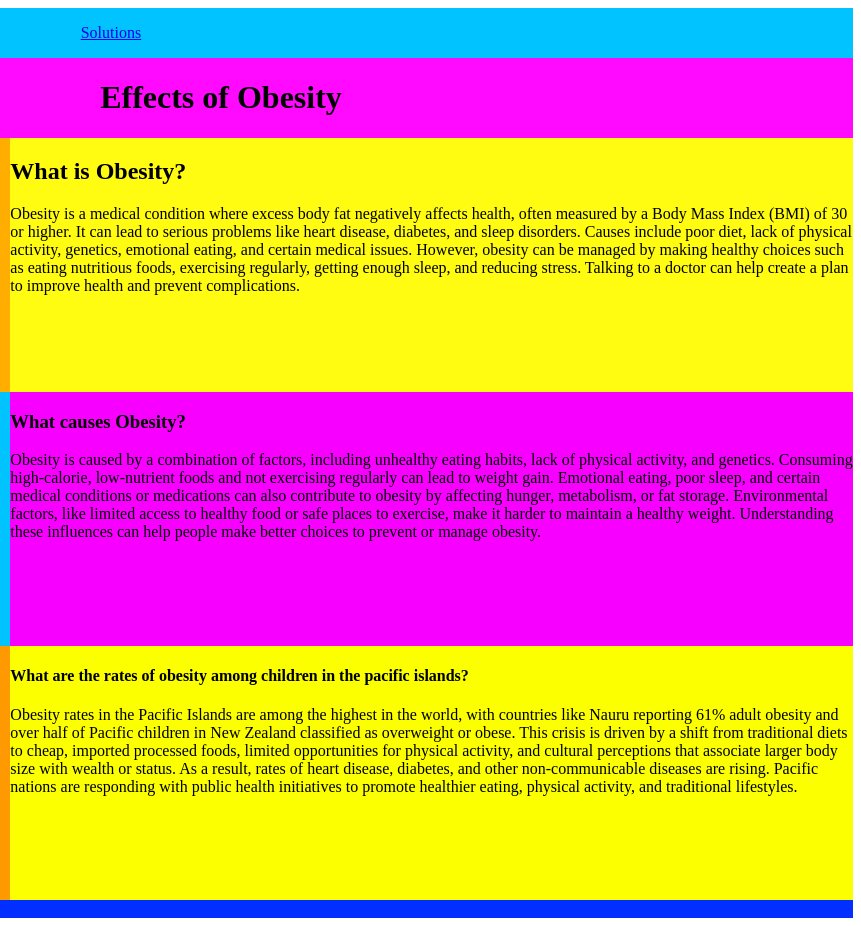
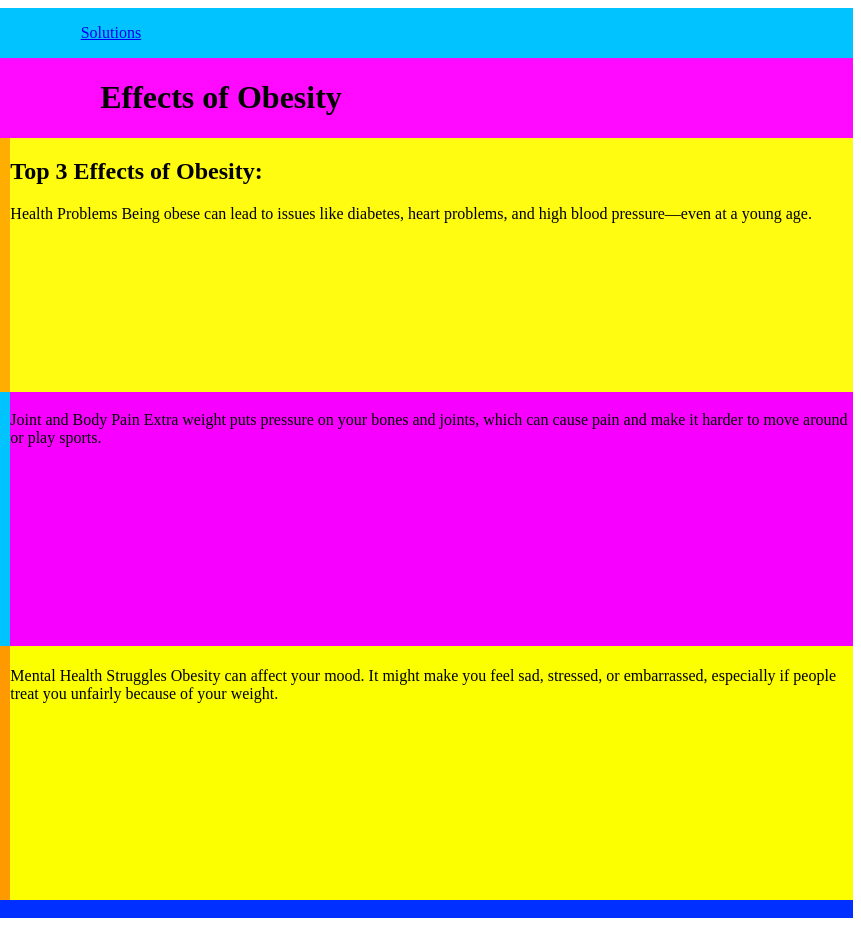
Before and after one commit to Tukiafeaki/obesity-website-final, a plain HTML site: page effects.html in a window 1280 px wide. Shown: the full height of the page, 419-1280 px from the left. Drawn offline with Linux system fonts and the light colour scheme.

Commit message:
effects page 2

```diff
--- a/effects.html
+++ b/effects.html
@@ -27,22 +27,25 @@
             <img src="images/sizzle-serve-fast-food-frenzy_960396-189950.avif" alt="fast food that causes obesity">
         </div>
         <div class="text_1">
-            <h2>What is Obesity?</h2>
-            <p>Obesity is a medical condition where excess body fat negatively affects health, often measured by a Body Mass Index (BMI) of 30 or higher. It can lead to serious problems like heart disease, diabetes, and sleep disorders. Causes include poor diet, lack of physical activity, genetics, emotional eating, and certain medical issues. However, obesity can be managed by making healthy choices such as eating nutritious foods, exercising regularly, getting enough sleep, and reducing stress. Talking to a doctor can help create a plan to improve health and prevent complications.</p>
+            <h2>Top 3 Effects of Obesity:</h2>
+            <p>Health Problems
+                Being obese can lead to issues like diabetes, heart problems, and high blood pressure—even at a young age.</p>
         </div>
         <div class="image_2">
             <img src="images/stock-photo-obesity-in-word-collage-450w-107256155.webp" alt="obesity image " >
         </div>
         <div class="text_2">
-            <h3>What causes Obesity?</h3>
-            <p>Obesity is caused by a combination of factors, including unhealthy eating habits, lack of physical activity, and genetics. Consuming high-calorie, low-nutrient foods and not exercising regularly can lead to weight gain. Emotional eating, poor sleep, and certain medical conditions or medications can also contribute to obesity by affecting hunger, metabolism, or fat storage. Environmental factors, like limited access to healthy food or safe places to exercise, make it harder to maintain a healthy weight. Understanding these influences can help people make better choices to prevent or manage obesity.</p>
+            <h3></h3>
+            <p>Joint and Body Pain
+                Extra weight puts pressure on your bones and joints, which can cause pain and make it harder to move around or play sports.</p>
         </div>
         <div class="image_3">
             <img src=images/Obesity-in-the-Pacific-Islands-scaled.jpg alt="pacific island obesity">
         </div>
         <div class="text_3">
-            <h4>What are the rates of obesity among children in the pacific islands?</h4>
-            <p>Obesity rates in the Pacific Islands are among the highest in the world, with countries like Nauru reporting 61% adult obesity and over half of Pacific children in New Zealand classified as overweight or obese. This crisis is driven by a shift from traditional diets to cheap, imported processed foods, limited opportunities for physical activity, and cultural perceptions that associate larger body size with wealth or status. As a result, rates of heart disease, diabetes, and other non-communicable diseases are rising. Pacific nations are responding with public health initiatives to promote healthier eating, physical activity, and traditional lifestyles.
+            <h4></h4>
+            <p>Mental Health Struggles
+                Obesity can affect your mood. It might make you feel sad, stressed, or embarrassed, especially if people treat you unfairly because of your weight.
             </p>
         </div>
         <div class="footer">Footer</div>
```
Also changed, not shown: index.html (+1 -1 lines).
